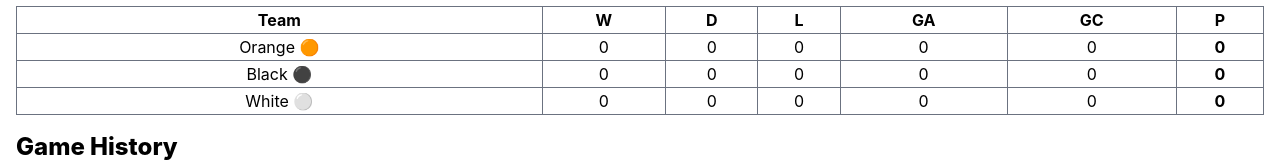
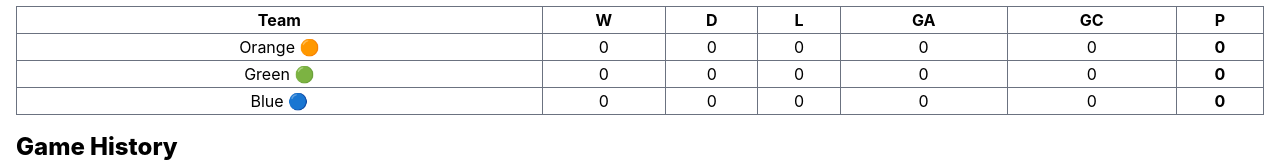
Before and after one commit to danil1807/footubud, a React (Create React App) app: page / in a window 1280 px wide. Shown: the part 316-481 px from the top of the page. Built offline with nearby package versions, Linux system fonts and the light colour scheme.

Commit message:
change team colors

```diff
--- a/src/App.js
+++ b/src/App.js
@@ -45,7 +45,7 @@ const App = () => {
             points: 0,
           },
           {
-            name: "Black ⚫",
+            name: "Green 🟢",
             wins: 0,
             draws: 0,
             losses: 0,
@@ -55,7 +55,7 @@ const App = () => {
             points: 0,
           },
           {
-            name: "White ⚪",
+            name: "Blue 🔵",
             wins: 0,
             draws: 0,
             losses: 0,
@@ -331,7 +331,7 @@ const App = () => {
           points: 0,
         },
         {
-          name: "Black ⚫",
+          name: "Green 🟢",
           wins: 0,
           draws: 0,
           losses: 0,
@@ -342,7 +342,7 @@ const App = () => {
           points: 0,
         },
         {
-          name: "White ⚪",
+          name: "Blue 🔵",
           wins: 0,
           draws: 0,
           losses: 0,
```
